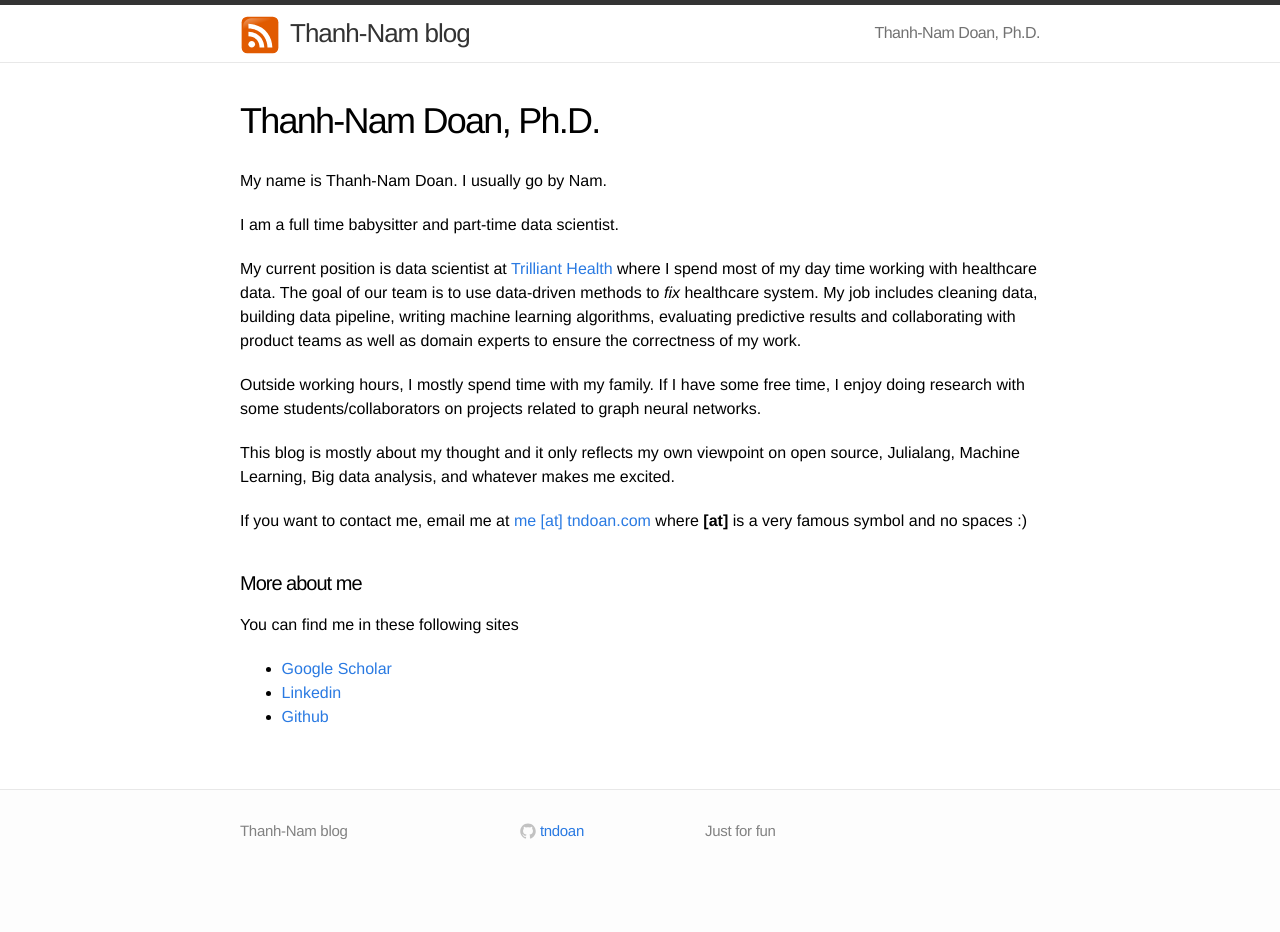
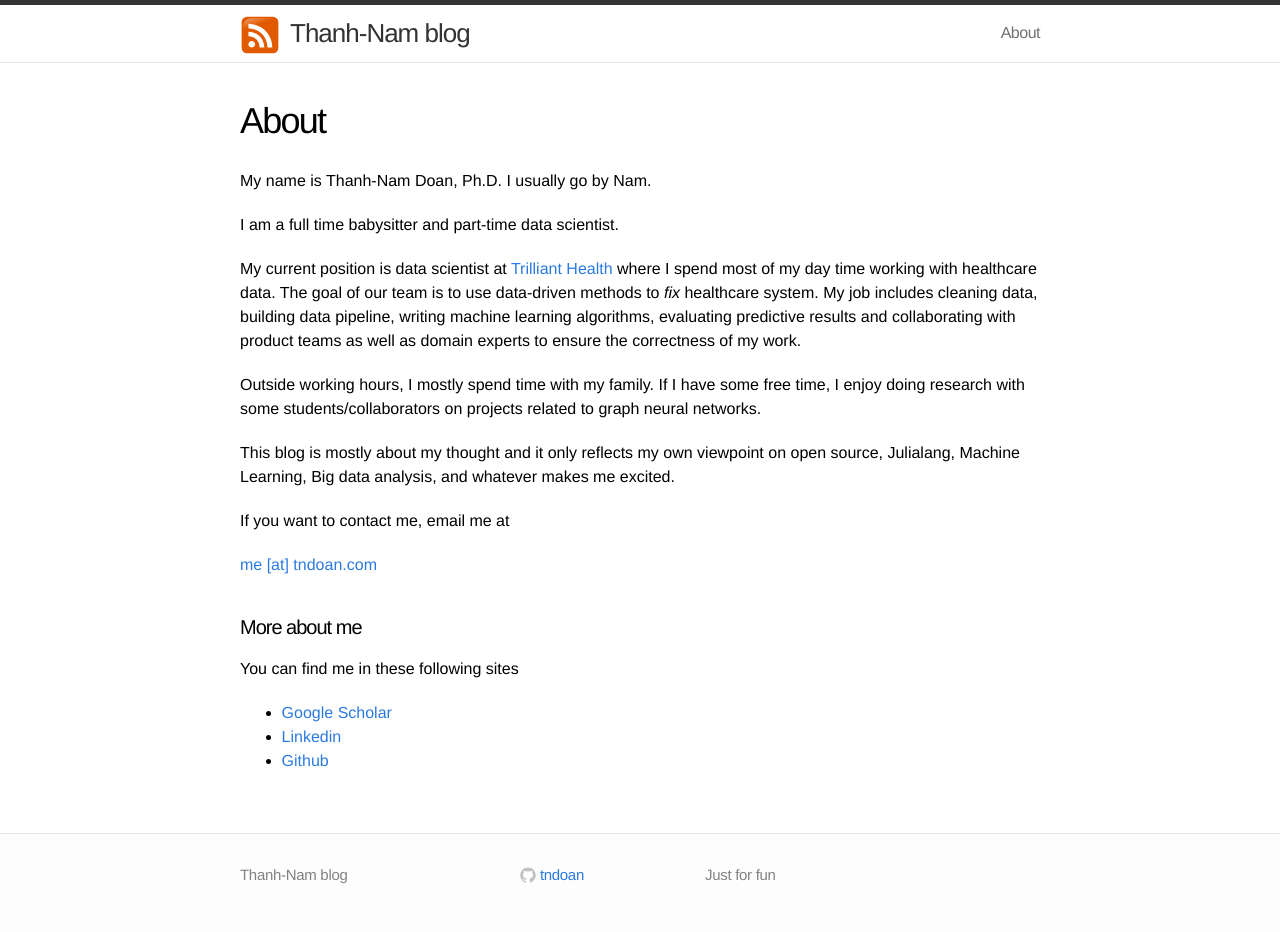
Before and after one commit to tndoan/tndoan.github.io, a Jekyll site: the page built from about.md, in a window 1280 px wide. Built offline with Jekyll 4.4.1, drawn with Linux system fonts in a browser that asks for light colours; before the commit the page ends 900 px from its top, so only the background shows below that.

Commit message:
fix some place in about.md

```diff
--- a/about.md
+++ b/about.md
@@ -1,10 +1,10 @@
 ---
 layout: page
-title: Thanh-Nam Doan, Ph.D.
+title: About
 permalink: /about/
 ---
 
-My name is Thanh-Nam Doan. I usually go by Nam.
+My name is Thanh-Nam Doan, Ph.D. I usually go by Nam.
 
 I am a full time babysitter and part-time data scientist.
 
@@ -14,7 +14,10 @@ Outside working hours, I mostly spend time with my family. If I have some free t
 
 This blog is mostly about my thought and it only reflects my own viewpoint on open source, Julialang, Machine Learning, Big data analysis, and whatever makes me excited.
 
-If you want to contact me, email me at  [me [at] tndoan.com](http://tndoan.com/) where **[at]** is a very famous symbol and no spaces :)
+If you want to contact me, email me at
+
+[me [at] tndoan.com](http://tndoan.com/)
+
 
 #### More about me
 
```
